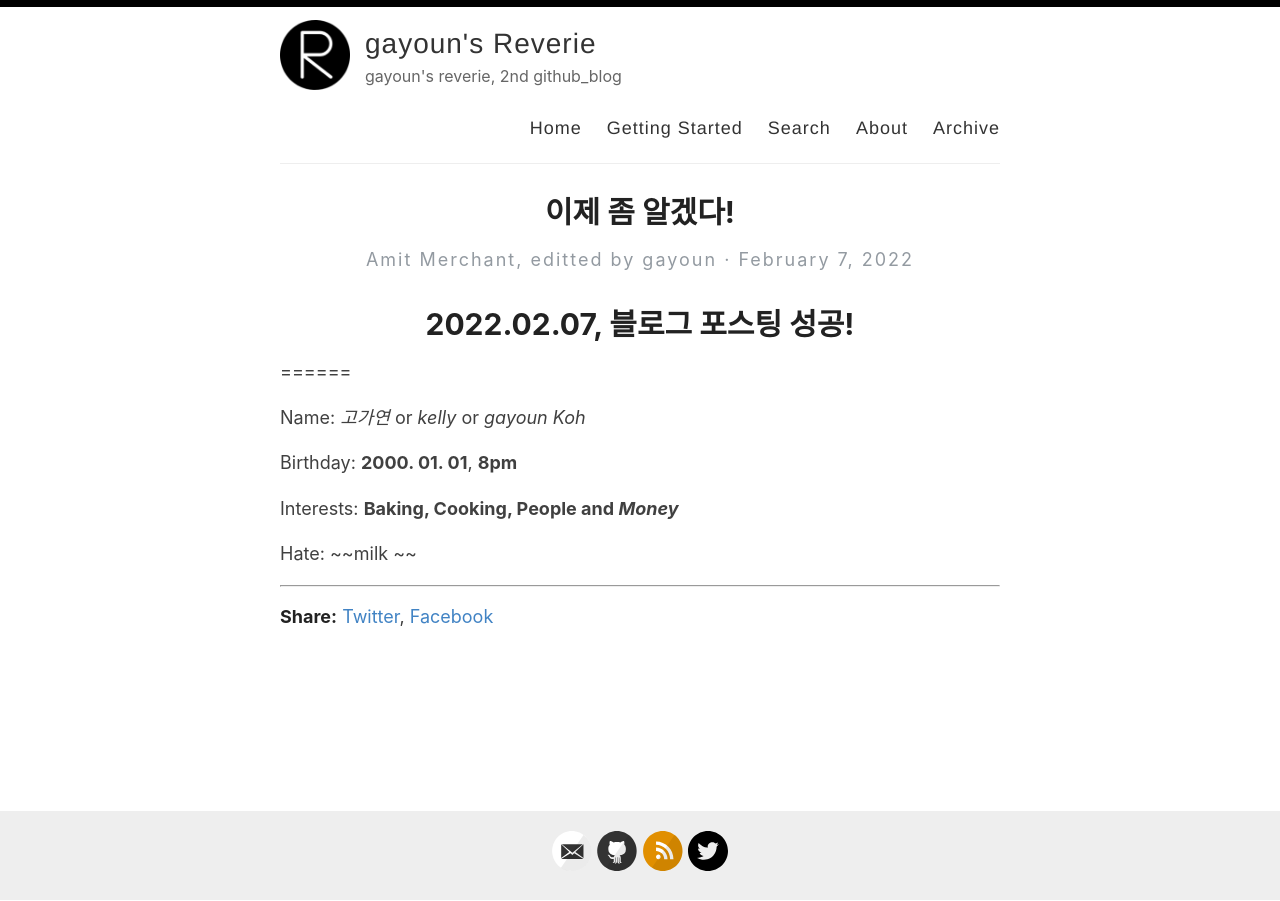
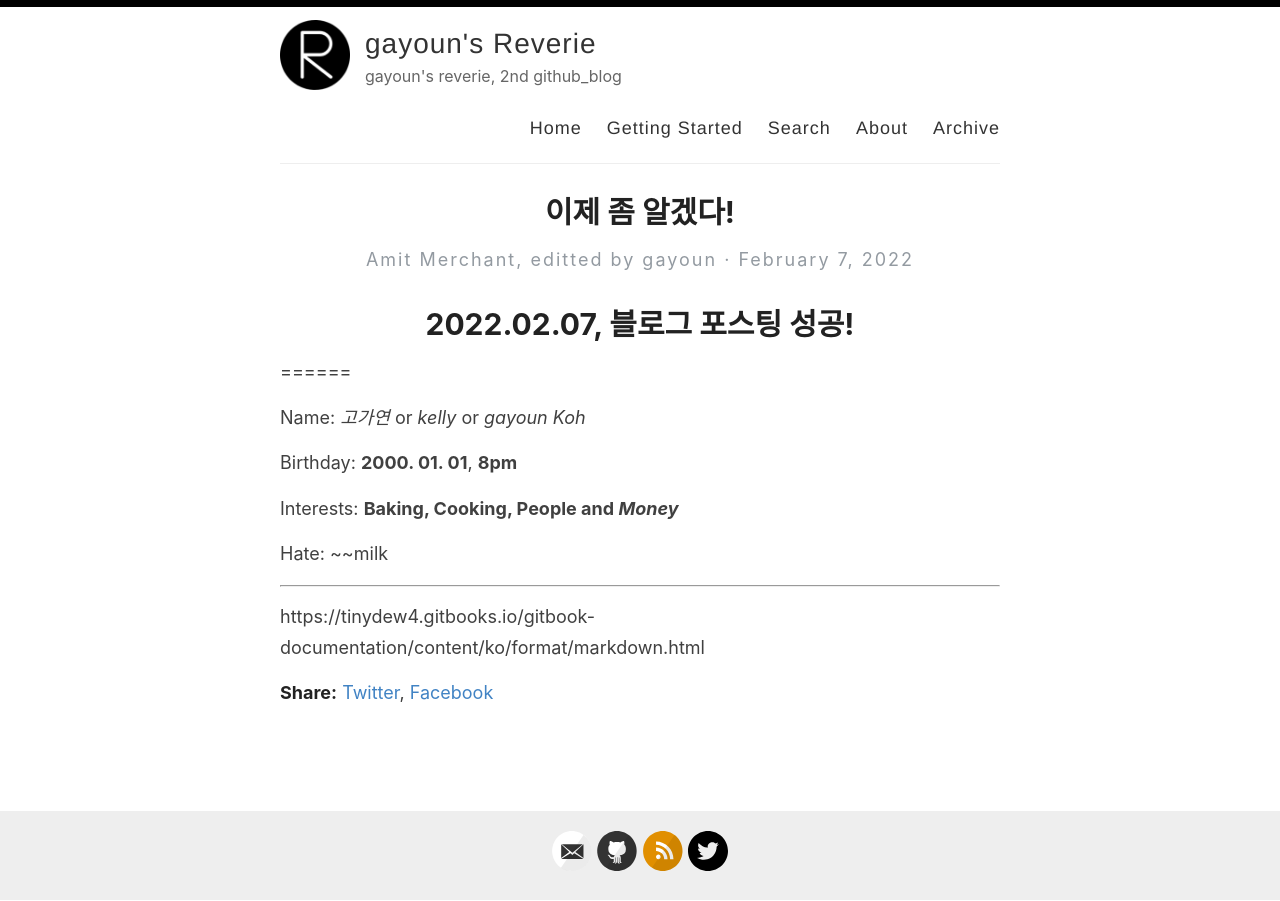
Before and after one commit to GaYounKoh/gayoun_reverie.github.io, a Jekyll site: the page built from _posts/2022-02-07-I-see.md, in a window 1280 px wide. Built offline with Jekyll 4.4.1, drawn with Linux system fonts in a browser that asks for light colours; comment, search, counter and statistics services are not loaded; some of the changed lines change nothing that is shown.

Commit message:
Update 2022-02-07-I-see.md

```diff
--- a/_posts/2022-02-07-I-see.md
+++ b/_posts/2022-02-07-I-see.md
@@ -11,6 +11,7 @@ Birthday: **2000. 01. 01**, __8pm__
 
 Interests: **Baking, Cooking, People and _Money_**
 
-Hate: ~~milk ~~
+Hate: ~~milk
 
 ------
+https://tinydew4.gitbooks.io/gitbook-documentation/content/ko/format/markdown.html
```
